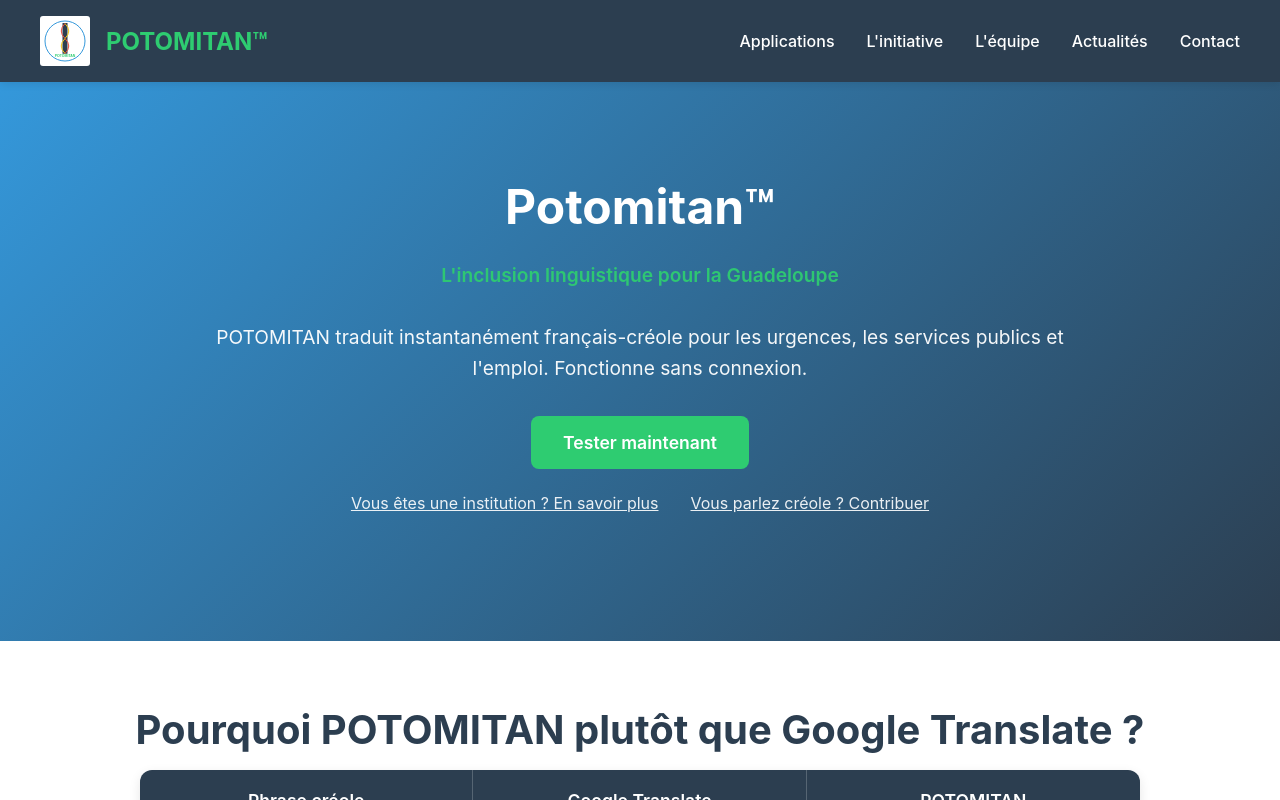
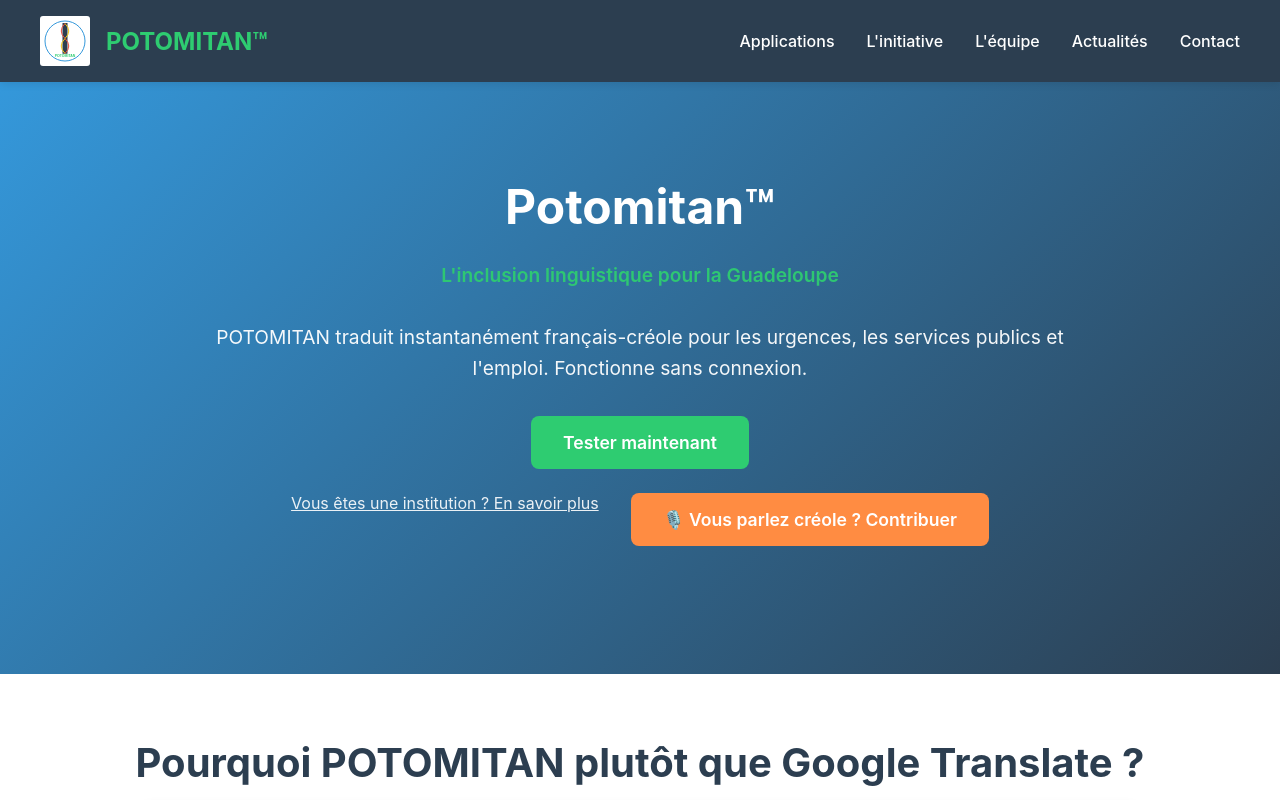
Before and after one commit to Brdcie/potomitan-landing, a React (Vite) app: page / in a window 1280 px wide. Shown: the top 800 px of the page. Built offline with nearby package versions, Linux system fonts and the light colour scheme.

Commit message:
Hero : bouton Contribuer orange visible (remplace lien texte)

```diff
--- a/src/components/Hero.css
+++ b/src/components/Hero.css
@@ -109,6 +109,25 @@
   opacity: 1;
   color: var(--white);
   text-decoration-color: var(--primary-green);
+}
+
+.btn-contribuer {
+  background-color: var(--primary-orange);
+  color: var(--white);
+  border: none;
+  border-radius: 8px;
+  padding: 0.75rem 1.5rem;
+  font-size: 1rem;
+  font-weight: 600;
+  text-decoration: none;
+  display: inline-block;
+  transition: all 0.3s ease;
+}
+
+.btn-contribuer:hover {
+  background-color: #e67e22;
+  transform: translateY(-2px);
+  box-shadow: 0 4px 12px rgba(255, 140, 66, 0.4);
 }
 
 /* Hero Credibility Section */
--- a/src/components/Hero.jsx
+++ b/src/components/Hero.jsx
@@ -25,8 +25,8 @@
           <a href="#reconnaissance" className="hero-link">
             Vous êtes une institution ? En savoir plus
           </a>
-          <a href="https://vwakreol.potomitan.io" className="hero-link">
-            Vous parlez créole ? Contribuer
+          <a href="https://vwakreol.potomitan.io" className="btn btn-contribuer">
+            🎙️ Vous parlez créole ? Contribuer
           </a>
         </div>
       </div>
```
